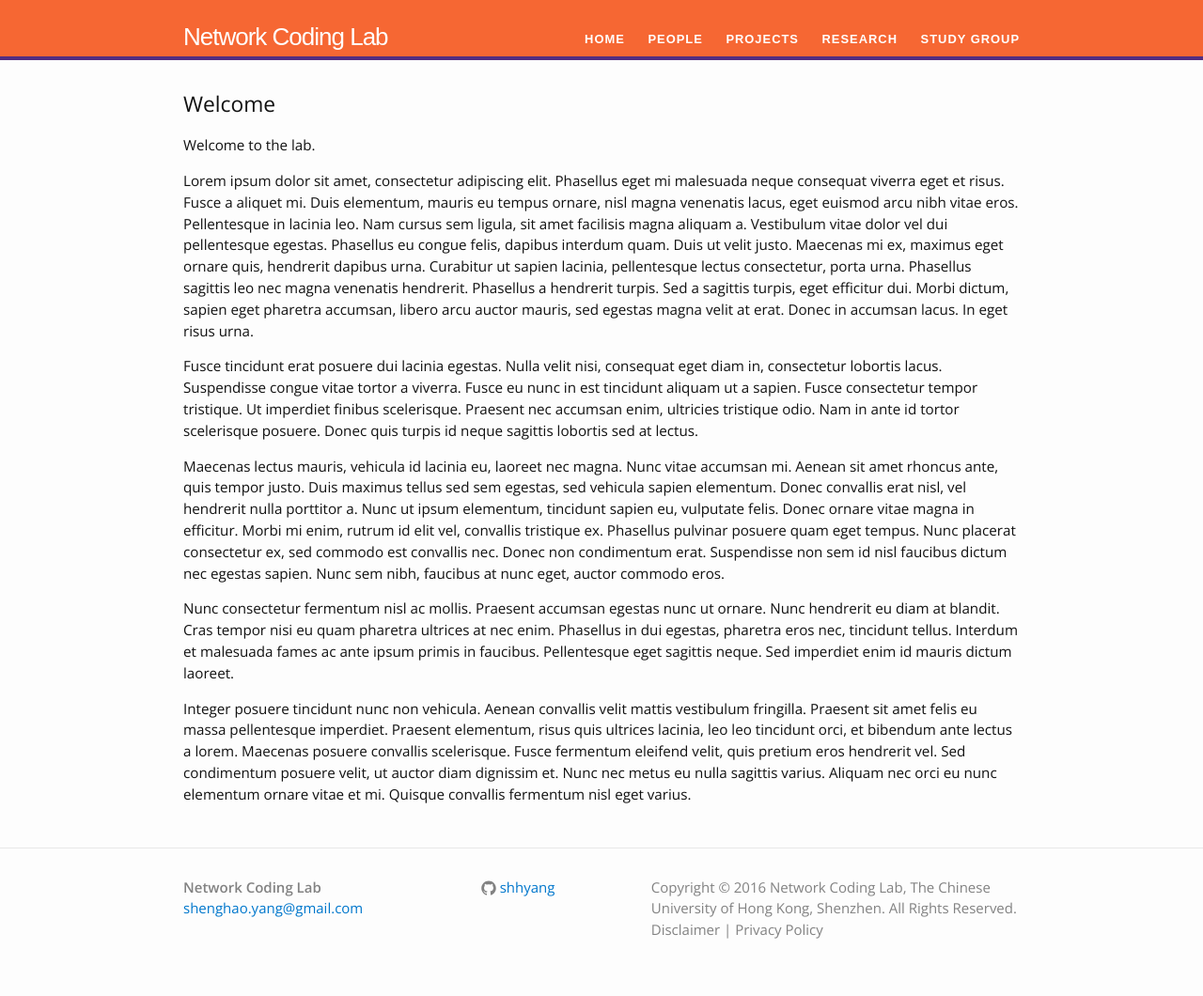
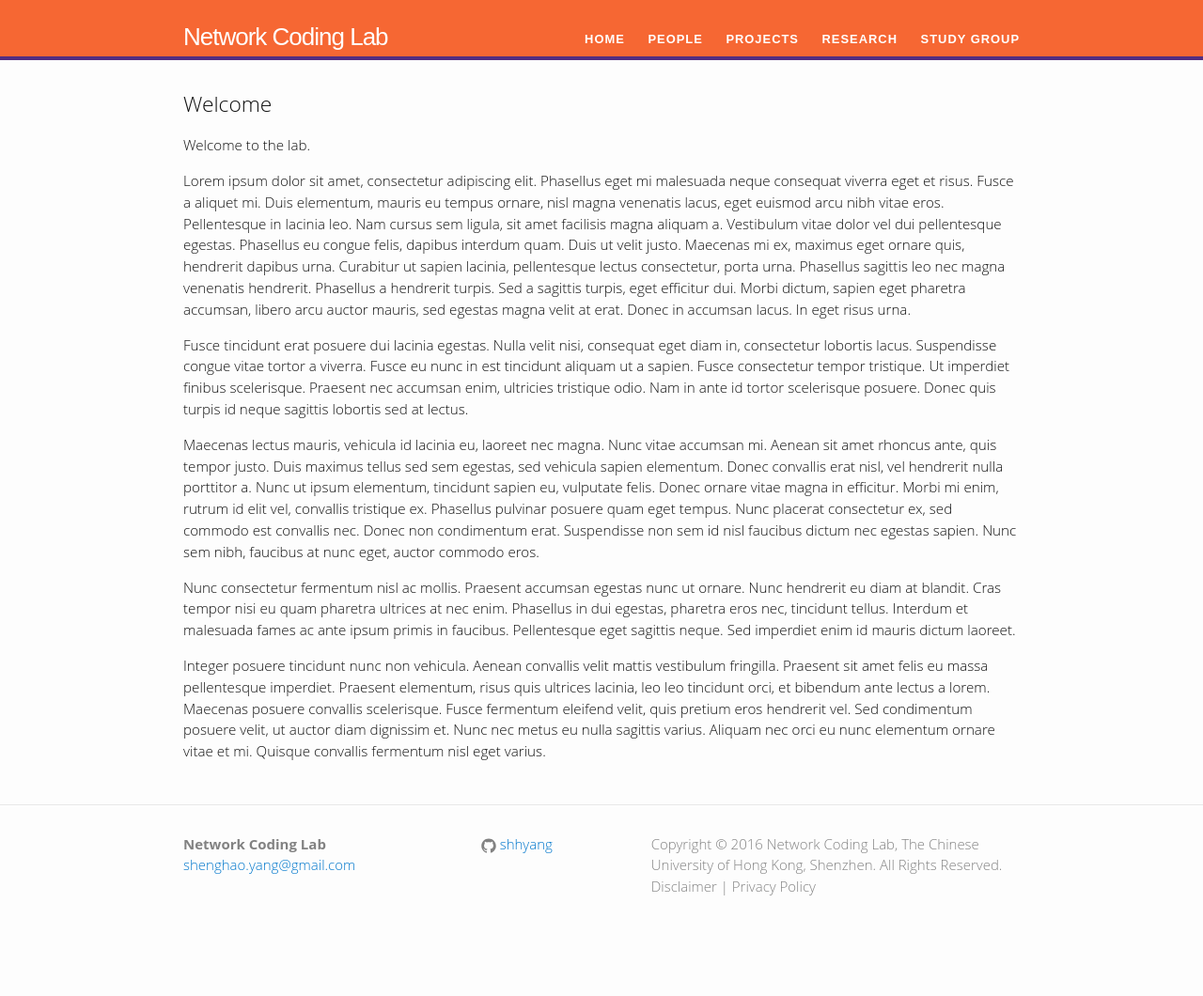
Before and after one commit to shhyang/nclab, a Jekyll site: the page built from index.md, in a window 1280 px wide. Shown: the whole page at 94% size. Built offline with Jekyll 4.4.1, drawn with Linux system fonts in a browser that asks for light colours; some web fonts are replaced; our own code applies the rules of GitHub Pages for plain Markdown files; after the commit the page ends 1014 px from its top, so only the background shows below that.

Commit message:
ustc mirror.

```diff
--- a/_includes/head.html
+++ b/_includes/head.html
@@ -9,8 +9,8 @@
   <link rel="stylesheet" href="{{ "/css/main.css" | prepend: site.baseurl }}">
   <link rel="canonical" href="{{ page.url | replace:'index.html','' | prepend: site.baseurl | prepend: site.url }}">
   <link rel="alternate" type="application/rss+xml" title="{{ site.title }}" href="{{ "/feed.xml" | prepend: site.baseurl | prepend: site.url }}" />
-<link rel='stylesheet' id='open-sans-css'  href='//fonts.googleapis.com/css?family=Open+Sans%3A300italic%2C400italic%2C600italic%2C300%2C400%2C600&#038;subset=latin%2Clatin-ext&#038;ver=4.2.4' type='text/css' media='all' />
-<link href='https://fonts.lug.ustc.edu.cn/css?family=Titillium+Web:600italic,600,400,400italic' rel='stylesheet' type='text/css'>
+<link rel='stylesheet' id='open-sans-css'  href='//fonts.lug.ustc.edu.cn/css?family=Open+Sans%3A300italic%2C400italic%2C600italic%2C300%2C400%2C600&#038;subset=latin%2Clatin-ext&#038;ver=4.2.4' type='text/css' media='all' />
+<link href='//fonts.lug.ustc.edu.cn/css?family=Titillium+Web:600italic,600,400,400italic' rel='stylesheet' type='text/css'>
 
 {% if site.google_author %}<link rel="author" href="{{ site.google_author }}"/>{% endif %}
 {% if site.google_site_verification %}<meta name="google-site-verification" content="{{ site.google_site_verification}}" />{% endif %}
```
Also changed, not shown: 9 other files.
